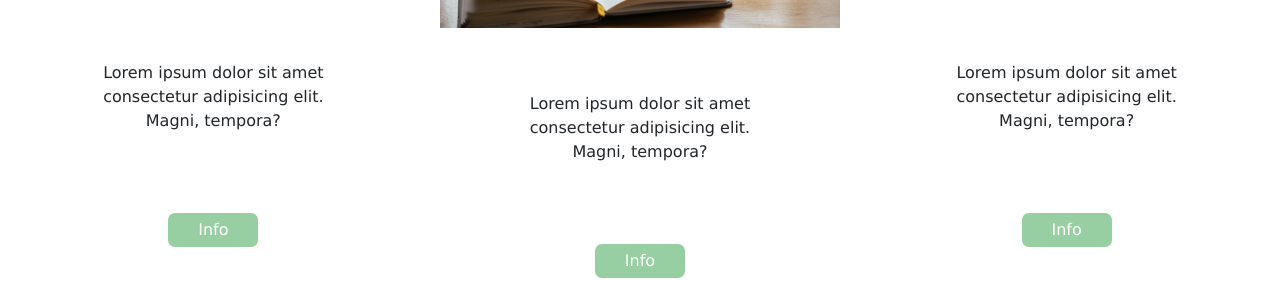
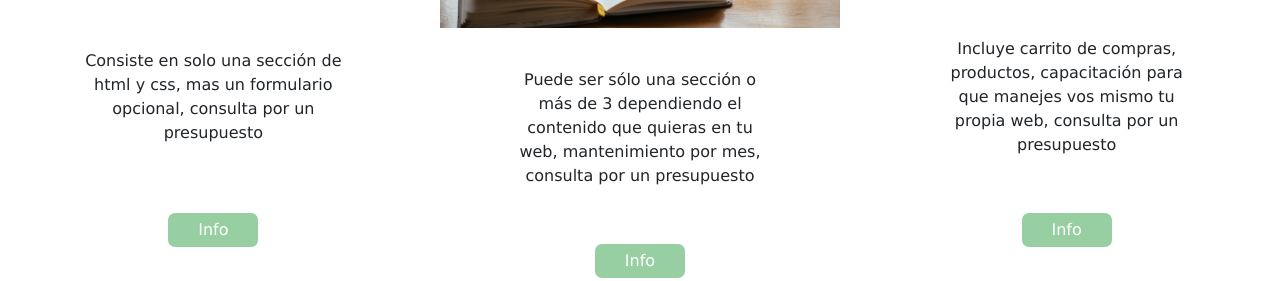
Before and after one commit to inestp/PF-TolosaPaz, a website: page pages/servicios.html in a window 1280 px wide. Shown: the part 527-808 px from the top of the page. Drawn offline with nearby package versions, Linux system fonts and the light colour scheme.

Commit message:
modifique los párrafos  servicios.html

```diff
--- a/pages/servicios.html
+++ b/pages/servicios.html
@@ -51,19 +51,19 @@
         <div class="col-md-4 feat feat1">
             <h4>Landing Page</h4>
                 <img src="../img/minimal.jpg" alt="">
-                <p>Lorem ipsum dolor sit amet consectetur adipisicing elit. Magni, tempora?</p>
+                <p>Consiste en solo una sección de html y css, mas un formulario opcional, consulta por un presupuesto</p>
                 <a class="boton">Info</a>
         </div>
         <div class="col-md-4 feat feat2">
             <h4>Portfolio profesional</h4>
                 <img src="../img/estudio.jpg" alt="">
-                <p>Lorem ipsum dolor sit amet consectetur adipisicing elit. Magni, tempora?</p>
+                <p>Puede ser sólo una sección o más de 3 dependiendo el contenido que quieras en tu web, mantenimiento por mes, consulta por un presupuesto</p>
                 <a class="boton">Info</a>
         </div>
         <div class="col-md-4 feat feat3">
             <h4>E-commerce</h4>
                 <img src="../img/nosotros.jpg" alt="">
-                <p>Lorem ipsum dolor sit amet consectetur adipisicing elit. Magni, tempora?</p>
+                <p>Incluye carrito de compras, productos, capacitación para que manejes vos mismo tu propia web, consulta por un presupuesto</p>
                 <a class="boton">Info</a>
         </div>
         </div>
```
